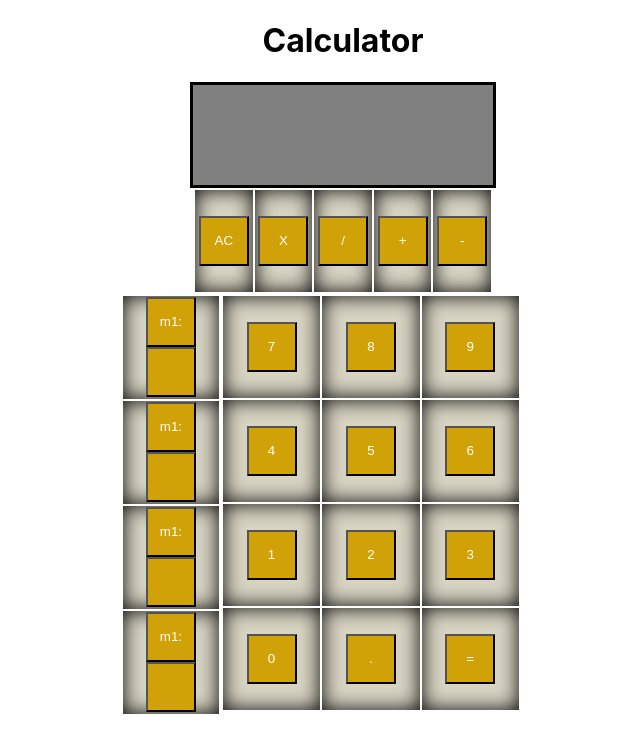
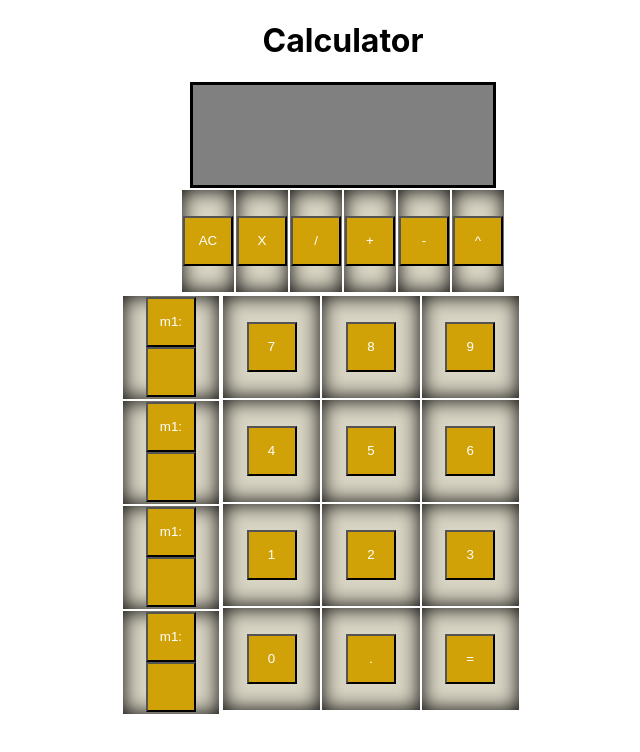
Before and after one commit to JayAk12345/calculatorreactapp, a React (Create React App) app: page / in a window 1280 px wide. Shown: the top 752 px of the page, without its empty margins (297-937 px from the left). Built offline with nearby package versions, Linux system fonts and the light colour scheme.

Commit message:
adds operation to find power of

```diff
--- a/src/App.js
+++ b/src/App.js
@@ -24,6 +24,5 @@ function App() {
 export default App;
 
 //add functionality for multiple operations 5+5/6
-// add memory buttons
 // add additional operations
 // prevent use of operations incorrectly eg XX+
--- a/src/components/Calculate.js
+++ b/src/components/Calculate.js
@@ -51,5 +51,8 @@ const calc = ([parsedFirstNum, ops, parsedSecondNum]) => {
   if (ops === "X") {
     answer += parsedFirstNum * parsedSecondNum;
   }
+  if (ops === "^") {
+    answer += Math.pow(parsedFirstNum, parsedSecondNum);
+  }
   return answer;
 };
--- a/src/components/operations.js
+++ b/src/components/operations.js
@@ -21,6 +21,9 @@ const Operations = ({ display, setDisplay }) => {
           <td>
             <AddToDisplay display={display} setDisplay={setDisplay} num={"-"} />
           </td>
+          <td>
+            <AddToDisplay display={display} setDisplay={setDisplay} num={"^"} />
+          </td>
         </tr>
       </table>
     </div>
```
